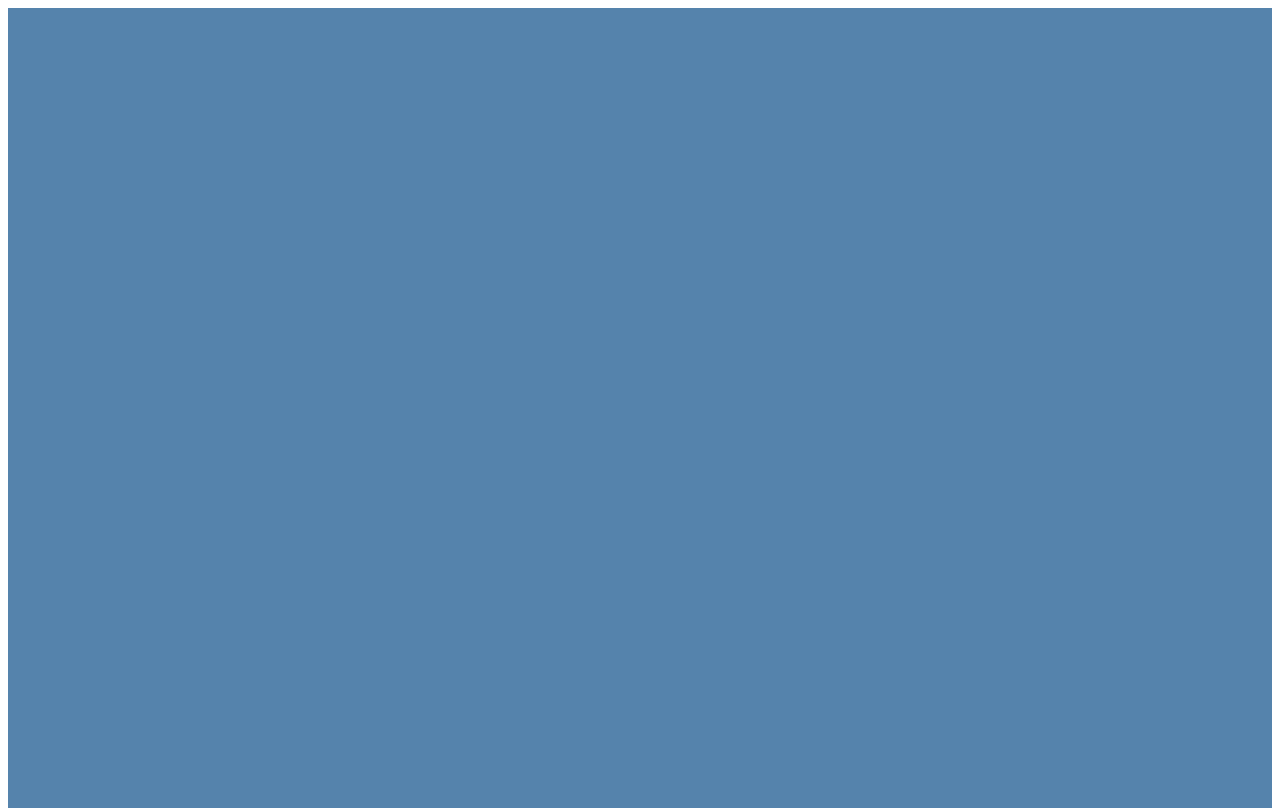
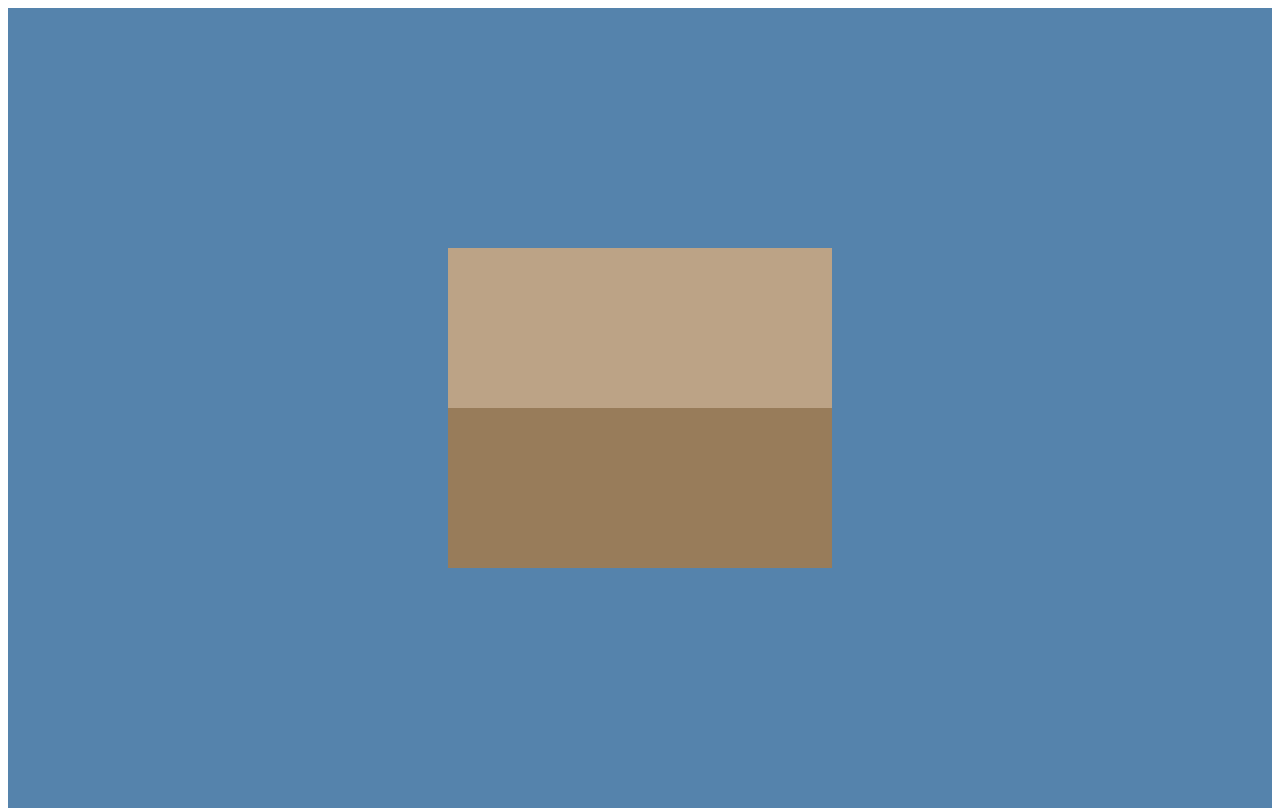
Before and after one commit to shehbazjafri/useless-box, a Gatsby site: page / in a window 1280 px wide. Built offline with nearby package versions, Linux system fonts and the light colour scheme; Gatsby itself is replaced by a stand-in of ours.

Commit message:
add box with top and bottom

```diff
--- a/src/pages/index.js
+++ b/src/pages/index.js
@@ -6,11 +6,33 @@ import "../components/app.css"
 const AppContainer = styled.div`
   background: #5583ac;
   height: 100%;
+  display: grid;
+  justify-content: center;
+  align-content: center;
+`
+
+const Box = styled.div`
+  /* margin: auto; */
+`
+
+const BoxTop = styled.div`
+  width: 30vw;
+  height: 20vh;
+  background: #bca386;
+`
+const BoxBottom = styled.div`
+  width: 30vw;
+  height: 20vh;
+  background: #987c5a;
 `
 
 const IndexPage = () => (
   <AppContainer>
     <SEO title="App" />
+    <Box>
+      <BoxTop />
+      <BoxBottom />
+    </Box>
   </AppContainer>
 )
 
```
